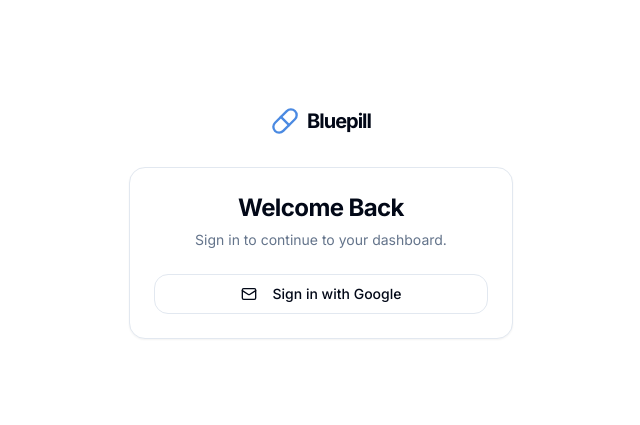
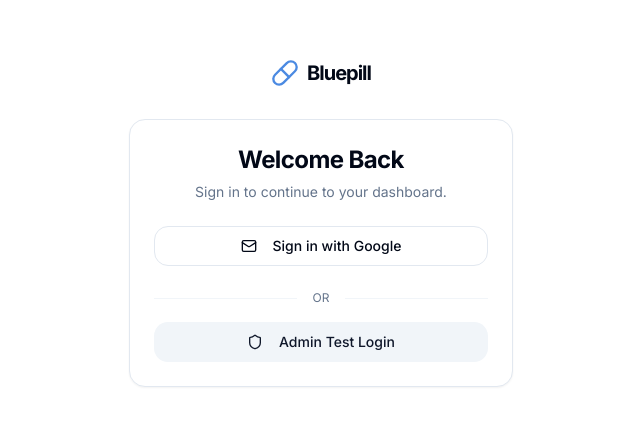
Before and after one commit to Eshu1999/Bluepill, a Next.js app: page /login in a window 1280 px wide. Shown: the part 177-602 px from the top of the page, without its empty margins (319-959 px from the left). Built offline with nearby package versions, Linux system fonts and the light colour scheme; no server answers.

Commit message:
add that button in login page

```diff
--- a/src/app/login/page.tsx
+++ b/src/app/login/page.tsx
@@ -2,10 +2,11 @@
 'use client';
 
 import * as React from 'react';
+import Link from 'next/link';
 import { auth, googleProvider, signInWithRedirect } from '@/lib/firebase';
-import { Card, CardContent, CardDescription, CardHeader, CardTitle } from '@/components/ui/card';
+import { Card, CardContent, CardDescription, CardFooter, CardHeader, CardTitle } from '@/components/ui/card';
 import { Logo } from '@/components/logo';
-import { Loader2, Mail } from 'lucide-react';
+import { Loader2, Mail, Shield } from 'lucide-react';
 import { Button } from '@/components/ui/button';
 import { useToast } from '@/hooks/use-toast';
 import { useAuth } from '../auth-provider';
@@ -66,6 +67,19 @@ export default function LoginPage() {
                         Sign in with Google
                     </Button>
                 </CardContent>
+                 <CardFooter className="flex-col space-y-4">
+                        <div className="relative flex w-full items-center">
+                            <div className="flex-grow border-t border-muted"></div>
+                            <span className="flex-shrink mx-4 text-xs uppercase text-muted-foreground">Or</span>
+                            <div className="flex-grow border-t border-muted"></div>
+                        </div>
+                        <Button asChild variant="secondary" className="w-full">
+                           <Link href="/admin/login">
+                                <Shield className="mr-2 h-4 w-4" />
+                                Admin Test Login
+                           </Link>
+                        </Button>
+                    </CardFooter>
                 </Card>
             </div>
         </div>
```
